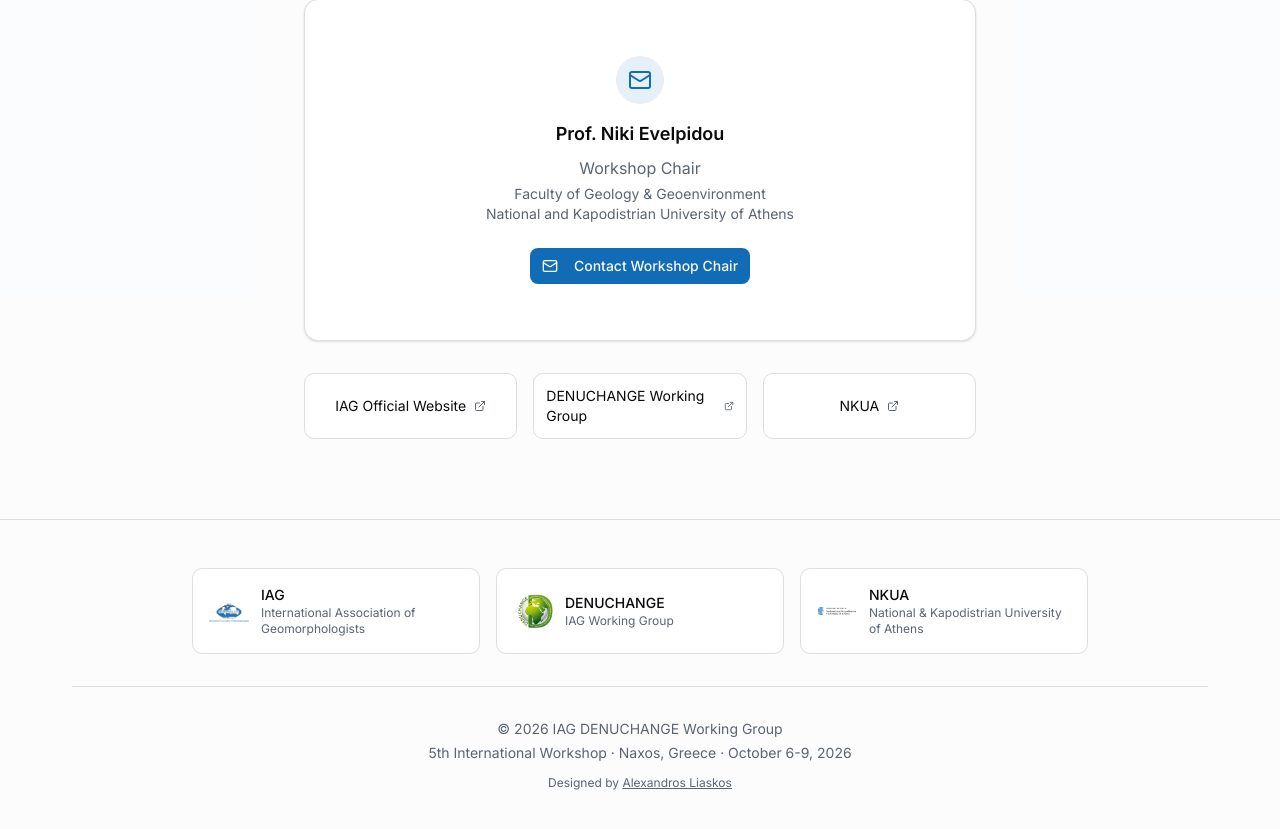
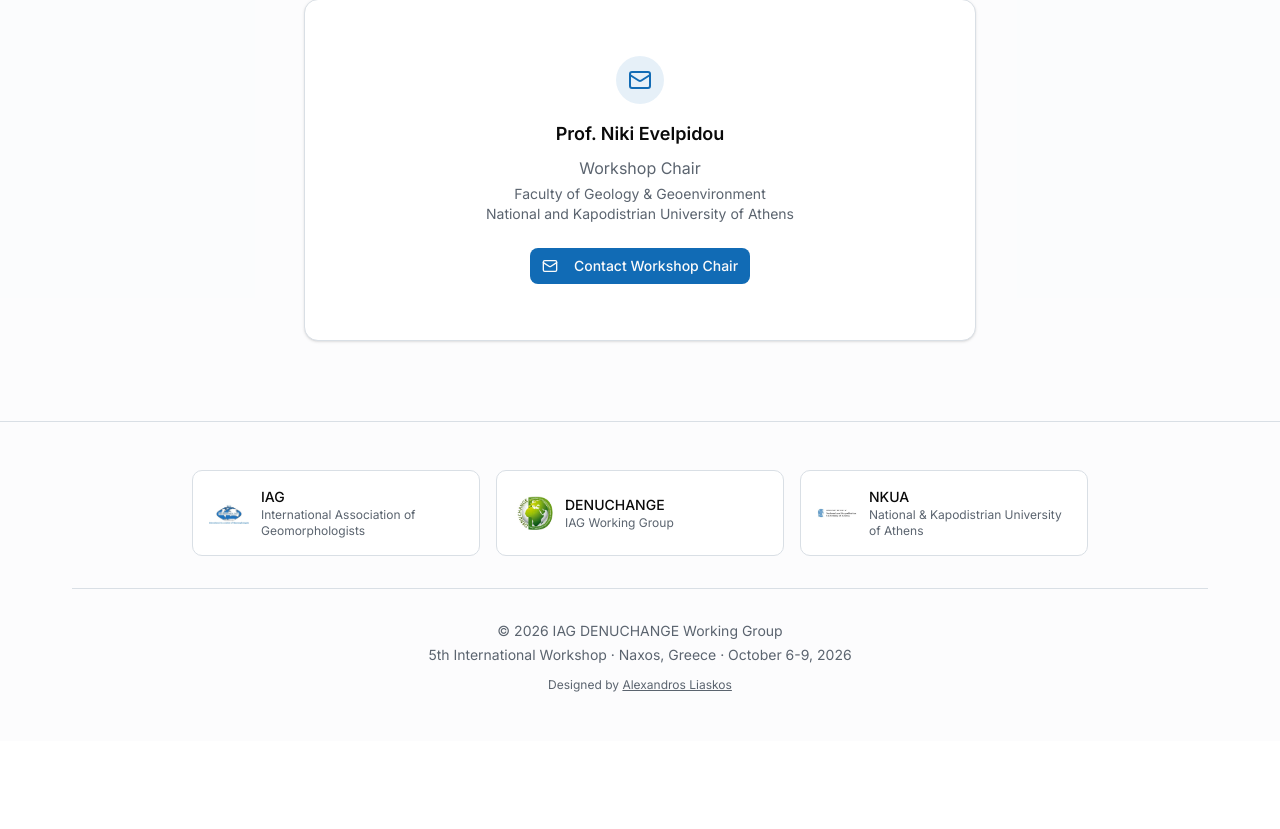
Before and after one commit to uoa-gr/denuchange, a React (Vite) app in the folder website/: page / in a window 1280 px wide. Shown: the part 6307-7136 px from the top of the page. After the commit the page ends 7048 px from the top, so only its background shows below. Built offline with nearby package versions, Linux system fonts and the light colour scheme; no server answers.

Commit message:
Remove duplicate links without logos from Contact

```diff
--- a/website/src/components/sections/Contact.tsx
+++ b/website/src/components/sections/Contact.tsx
@@ -1,22 +1,7 @@
 import { Badge } from "@/components/ui/badge"
 import { Button } from "@/components/ui/button"
 import { Card, CardContent } from "@/components/ui/card"
-import { Mail, ExternalLink } from "lucide-react"
-
-const links = [
-  {
-    label: "IAG Official Website",
-    url: "https://www.geomorph.org/",
-  },
-  {
-    label: "DENUCHANGE Working Group",
-    url: "https://www.geomorph.org/denuchange-working-group-4/",
-  },
-  {
-    label: "NKUA",
-    url: "https://en.uoa.gr/",
-  },
-]
+import { Mail } from "lucide-react"
 
 export function Contact() {
   return (
@@ -61,21 +46,7 @@ export function Contact() {
             </CardContent>
           </Card>
 
-          {/* Useful Links */}
-          <div className="mt-8 grid grid-cols-1 sm:grid-cols-3 gap-4">
-            {links.map((link) => (
-              <a
-                key={link.label}
-                href={link.url}
-                target="_blank"
-                rel="noopener noreferrer"
-                className="flex items-center justify-center gap-2 p-3 rounded-lg border bg-background hover:bg-accent transition-colors text-sm"
-              >
-                {link.label}
-                <ExternalLink className="h-3 w-3 text-muted-foreground" />
-              </a>
-            ))}
-          </div>
+
         </div>
       </div>
     </section>
```
